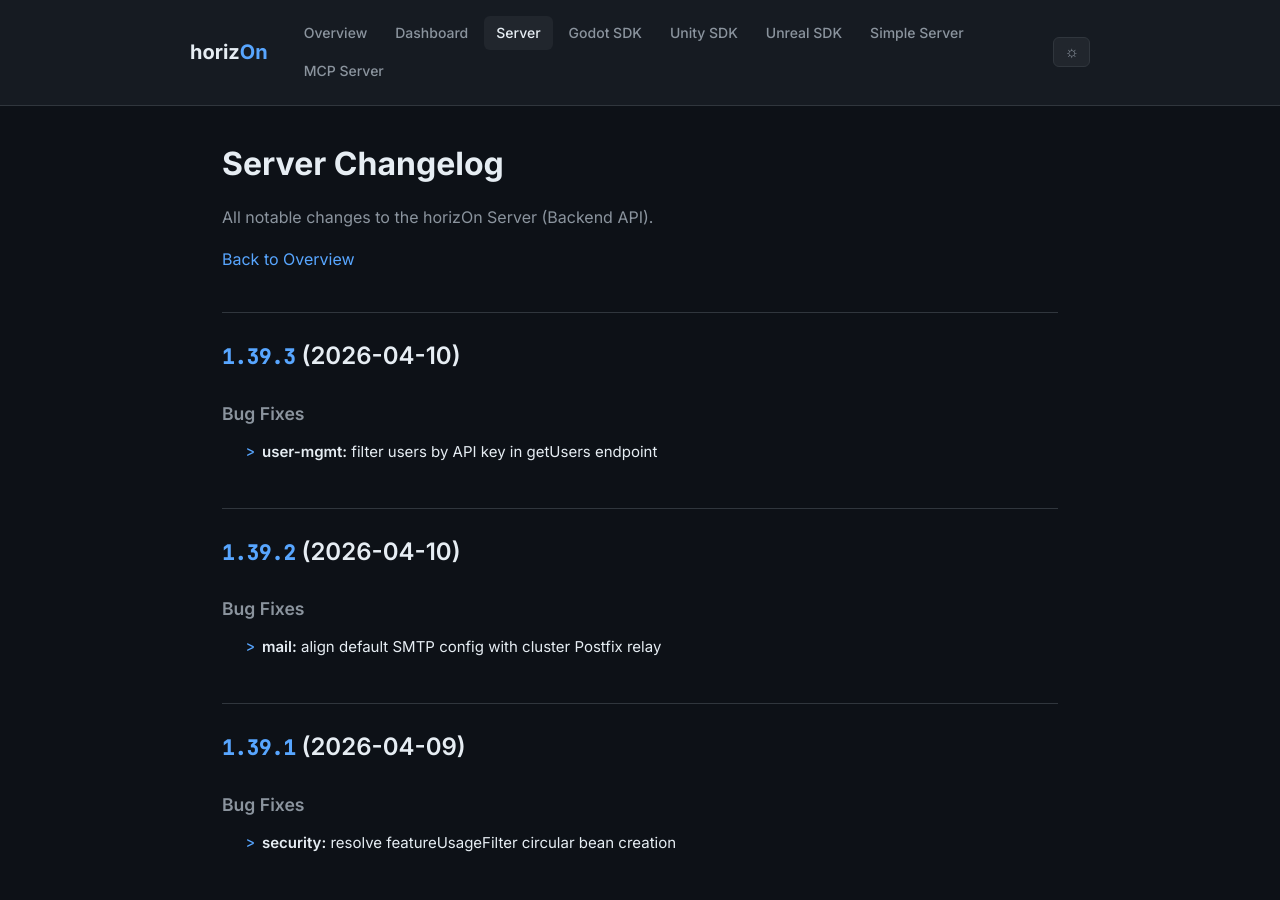
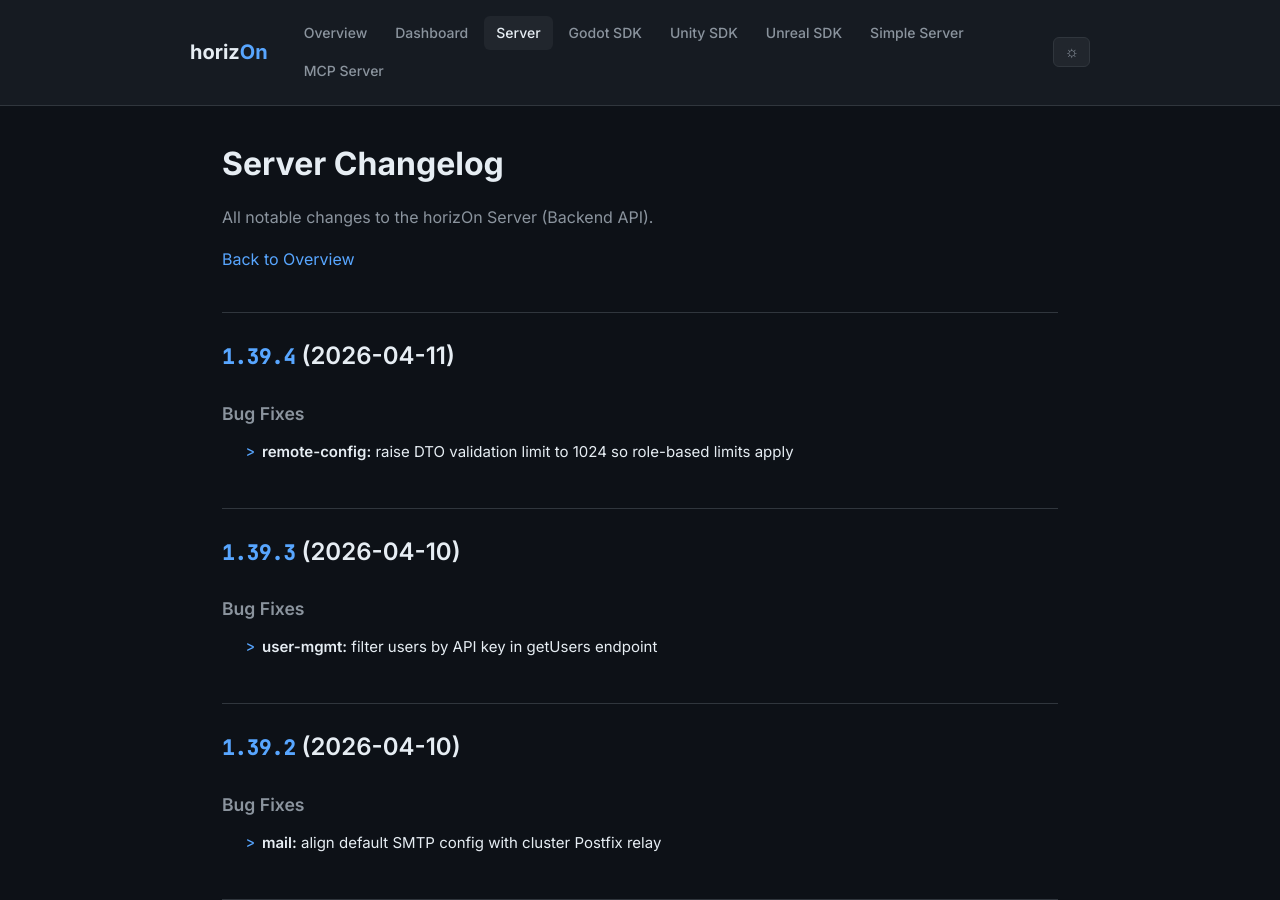
Before and after one commit to ProjectMakersDE/horizOn-Changelog, a Jekyll site: the page built from server-changelog.md, in a window 1280 px wide and 900 px high. Built offline with Jekyll 4.4.1, drawn with Linux system fonts in a browser that asks for light colours.

Commit message:
chore: sync changelogs [skip ci]

```diff
--- a/server-changelog.md
+++ b/server-changelog.md
@@ -8,6 +8,13 @@ title: Server Changelog
 All notable changes to the horizOn Server (Backend API).
 
 [Back to Overview](.)
+
+## [1.39.4](https://github.com/ProjectMakersDE/horizOn-Server/compare/v1.39.3...v1.39.4) (2026-04-11)
+
+
+### Bug Fixes
+
+* **remote-config:** raise DTO validation limit to 1024 so role-based limits apply ([133253b](https://github.com/ProjectMakersDE/horizOn-Server/commit/133253bca059bf355f9b9a0488ccfa30370f402e))
 
 ## [1.39.3](https://github.com/ProjectMakersDE/horizOn-Server/compare/v1.39.2...v1.39.3) (2026-04-10)
 
```
Also changed, not shown: index.md (+1 -1 lines).
